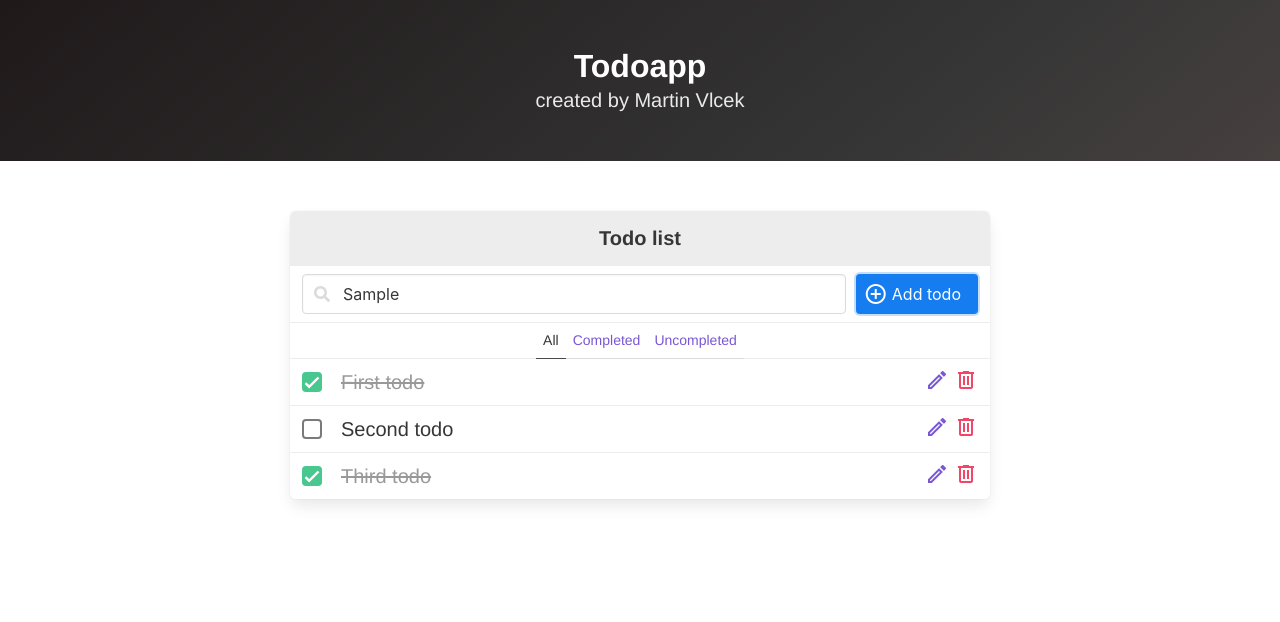
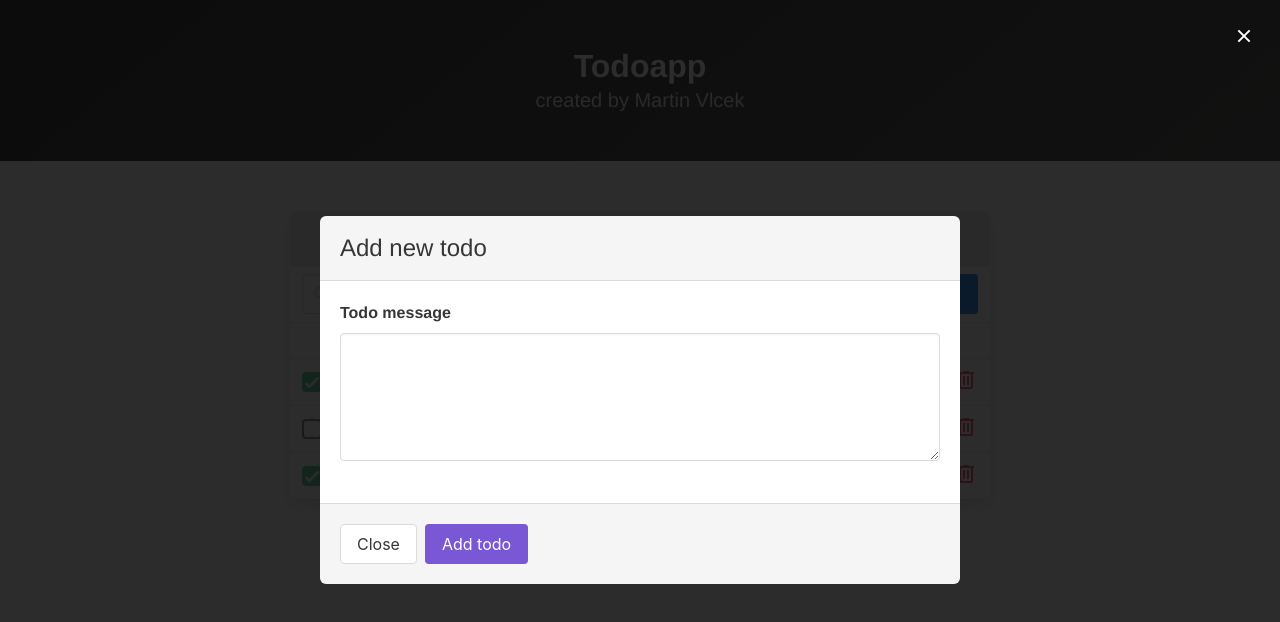
Before and after one commit to martinvlcek/todoapp-vue, a Vue app: page / in a window 1280 px wide. Both pictures are taken after typing "Sample" into the empty fields and a click on the button "Add todo". Shown: the top 622 px of the page. Built offline with nearby package versions, Linux system fonts and the light colour scheme.

Commit message:
Create function to add new todos + storing in local storage

```diff
--- a/src/App.vue
+++ b/src/App.vue
@@ -1,5 +1,32 @@
 <template>
     <div id="app">
+
+
+        <!-- ADD TODO MODAL CONTENT -->
+            <section>
+                <b-modal :active.sync="isAddTodoModalActive" :width="640" scroll="keep">
+                    <form action="">
+                        <div class="modal-card" style="width: auto">
+                            <header class="modal-card-head">
+                                <p class="modal-card-title">Add new todo</p>
+                            </header>
+                            <section class="modal-card-body">
+                                <b-field label="Todo message">
+                                    <b-input v-model="addNewTodoValue" maxlength="200" type="textarea"></b-input>
+                                </b-field>
+
+                            </section>
+                            <footer class="modal-card-foot">
+                                <button class="button" type="button" @click="isAddTodoModalActive = false">Close</button>
+                                <button class="button is-primary" @click.prevent="addNewTodo()">Add todo</button>
+                            </footer>
+                        </div>
+                    </form>
+                </b-modal>
+
+            </section>
+
+
         <section class="hero is-dark is-bold">
             <div class="hero-body">
                 <div class="container">
@@ -25,7 +52,8 @@
                 </span>
                 </p>
 
-                <button class="button is-info add-todo-btn">
+                <button class="button is-info add-todo-btn"
+                    @click="isAddTodoModalActive = true">
                     <b-icon icon="plus-circle-outline"></b-icon>
                     <span>Add todo</span>
                 </button>
@@ -36,7 +64,7 @@
                 <a>Completed</a>
                 <a>Uncompleted</a>
             </p>
-            <a class="panel-block" v-for="(todo, index) in todos" :key=todo.id>
+            <a class="panel-block" v-for="todo in todos" :key="todo.id">
                 <div class="left-block">
                     <div class="field">
                         <b-checkbox :value="true" v-model="todo.isCompleted"
@@ -71,6 +99,8 @@
 export default {
     data() {
         return {
+            addNewTodoValue: '',
+            isAddTodoModalActive: false,
             isCompleted: true,
             todos: [
                 { id: 1, value: 'First todo', isCompleted: true},
@@ -78,6 +108,26 @@ export default {
                 { id: 3, value: 'Third todo', isCompleted: true},
 
             ]
+        }
+    },
+    mounted() {
+        if (localStorage.getItem("todos")) {
+            this.todos = JSON.parse(localStorage.getItem("todos"));
+        } else {
+            this.todos = this.todos;
+        }
+    },
+    methods: {
+        addNewTodo() {
+            this.isAddTodoModalActive = false;
+            setTimeout (() => {
+                this.todos.push({id: this.todos.length + 1, value: this.addNewTodoValue, isCompleted: false});
+                this.saveToLocalStorage();
+            }, 500);
+        },
+        saveToLocalStorage() {
+            localStorage.setItem("todos", JSON.stringify(this.todos));
+            this.todos = JSON.parse(localStorage.getItem("todos"));
         }
     }
 }
```
